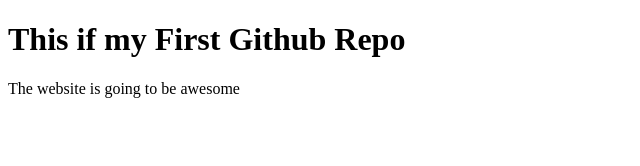
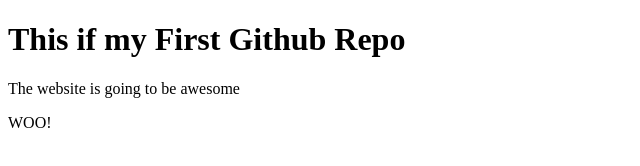
Before and after one commit to Dr-Wyatt/FirstGitHubRepo, a plain HTML site: page index.html in a window 1280 px wide. Shown: the full height of the page, 0-640 px from the left. Drawn offline with Linux system fonts and the light colour scheme.

Commit message:
Added Woo!

```diff
--- a/index.html
+++ b/index.html
@@ -9,5 +9,6 @@
 <body>
     <h1>This if my First Github Repo</h1>
     <p>The website is going to be awesome</p>
+    <p>WOO!</p>
 </body>
 </html>
```
